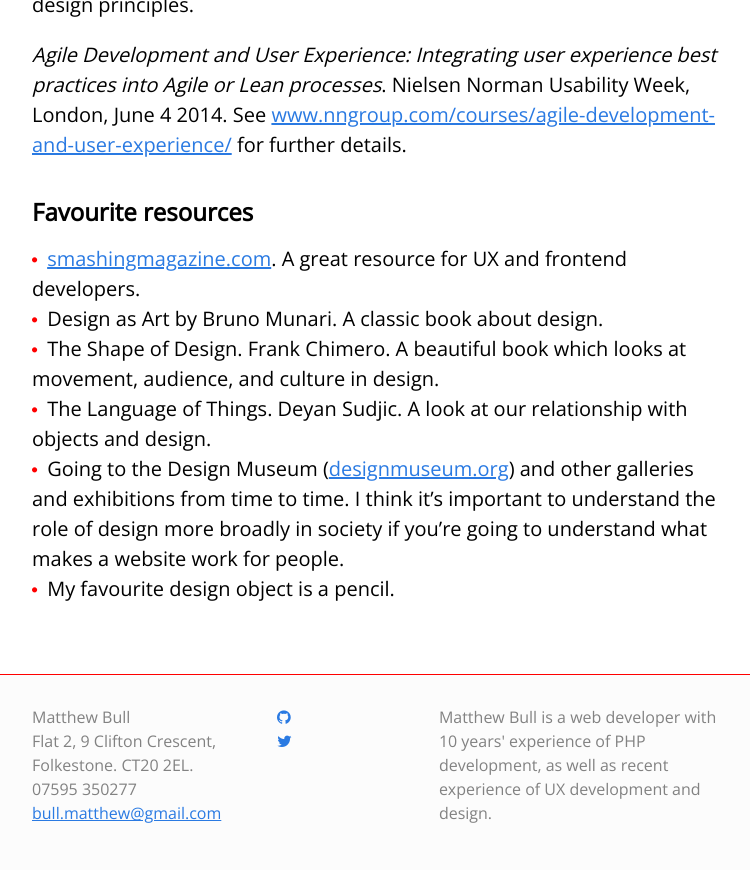
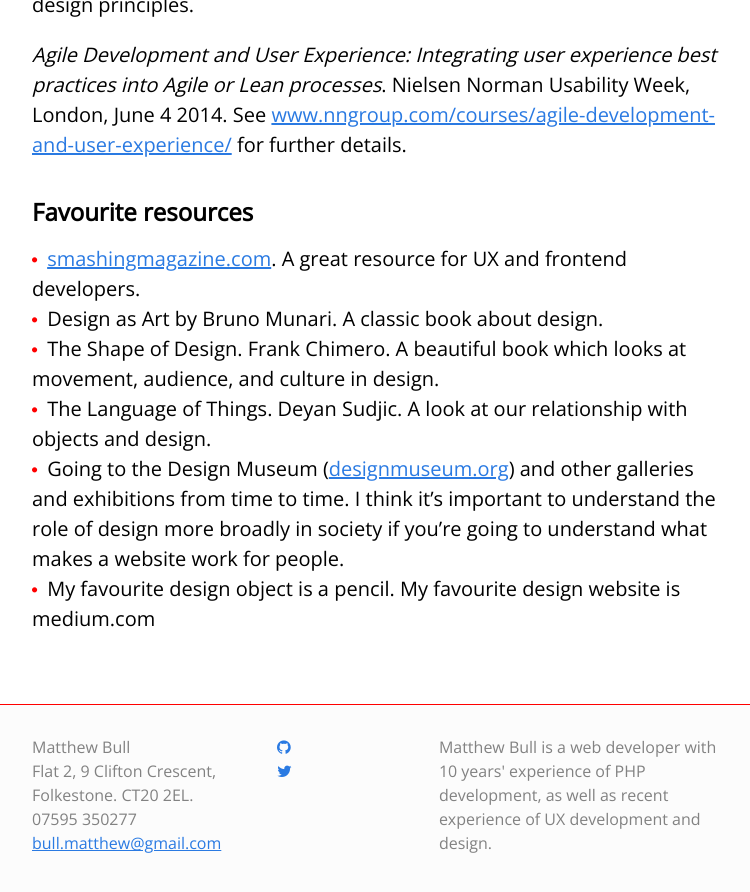
Before and after one commit to matthew-bull/matthew-bull.github.io, a Jekyll site: the page built from about.md, in a window 1280 px wide and 900 px high, scrolled down 2415 px. Shown: the top 892 px of the window, without its empty margins (258-1008 px from the left). Built offline with Jekyll 4.4.1, drawn with Linux system fonts in a browser that asks for light colours; nearby versions of some CDN libraries; before the commit the page ends 3285 px from its top, so only the background shows below that.

Commit message:
text changes

```diff
--- a/about.md
+++ b/about.md
@@ -56,4 +56,4 @@ The ability to **learn from others** in the UX team is something I look forward
 - The Shape of Design. Frank Chimero. A beautiful book which looks at movement, audience, and culture in design.
 - The Language of Things. Deyan Sudjic. A look at our relationship with objects and design.
 - Going to the Design Museum ([designmuseum.org](http://designmuseum.org)) and other galleries and exhibitions from time to time. I think it's important to understand the role of design more broadly in society if you're going to understand what makes a website work for people.
-- My favourite design object is a pencil.
+- My favourite design object is a pencil. My favourite design website is medium.com
```
